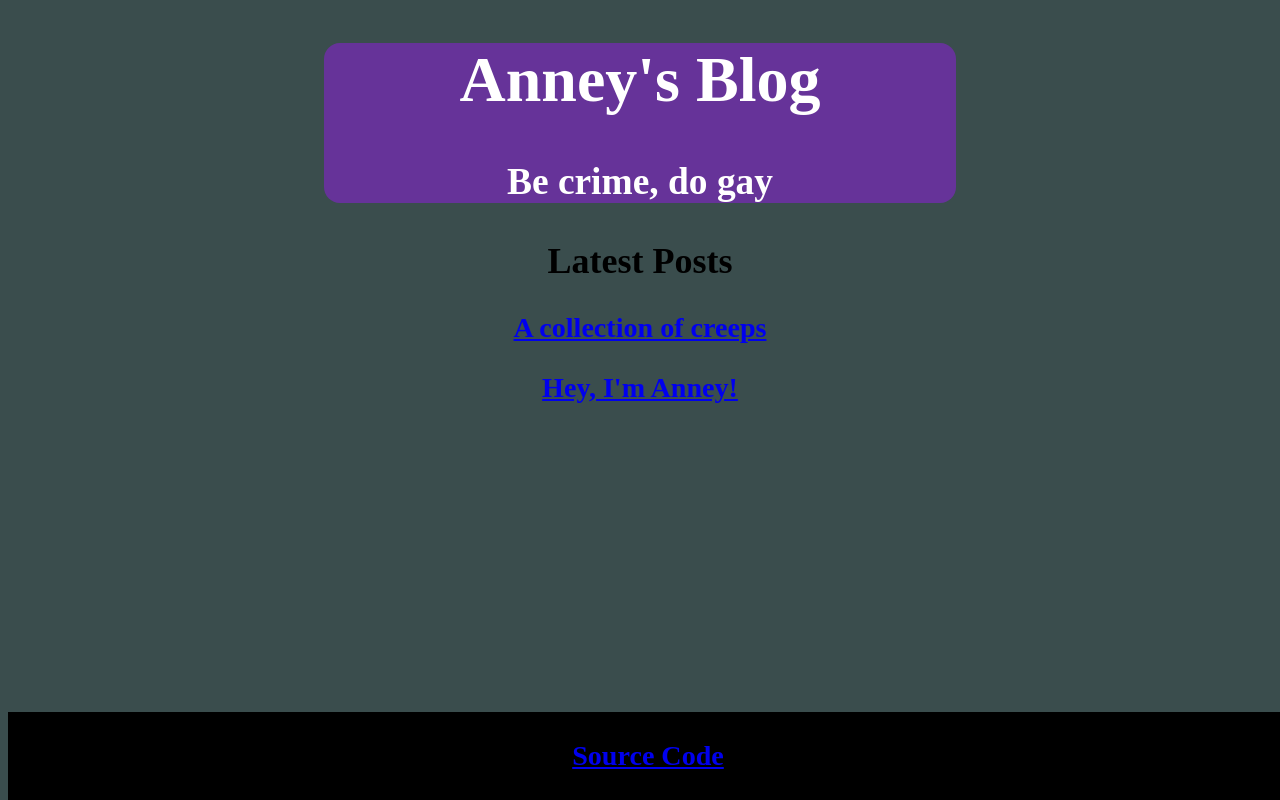
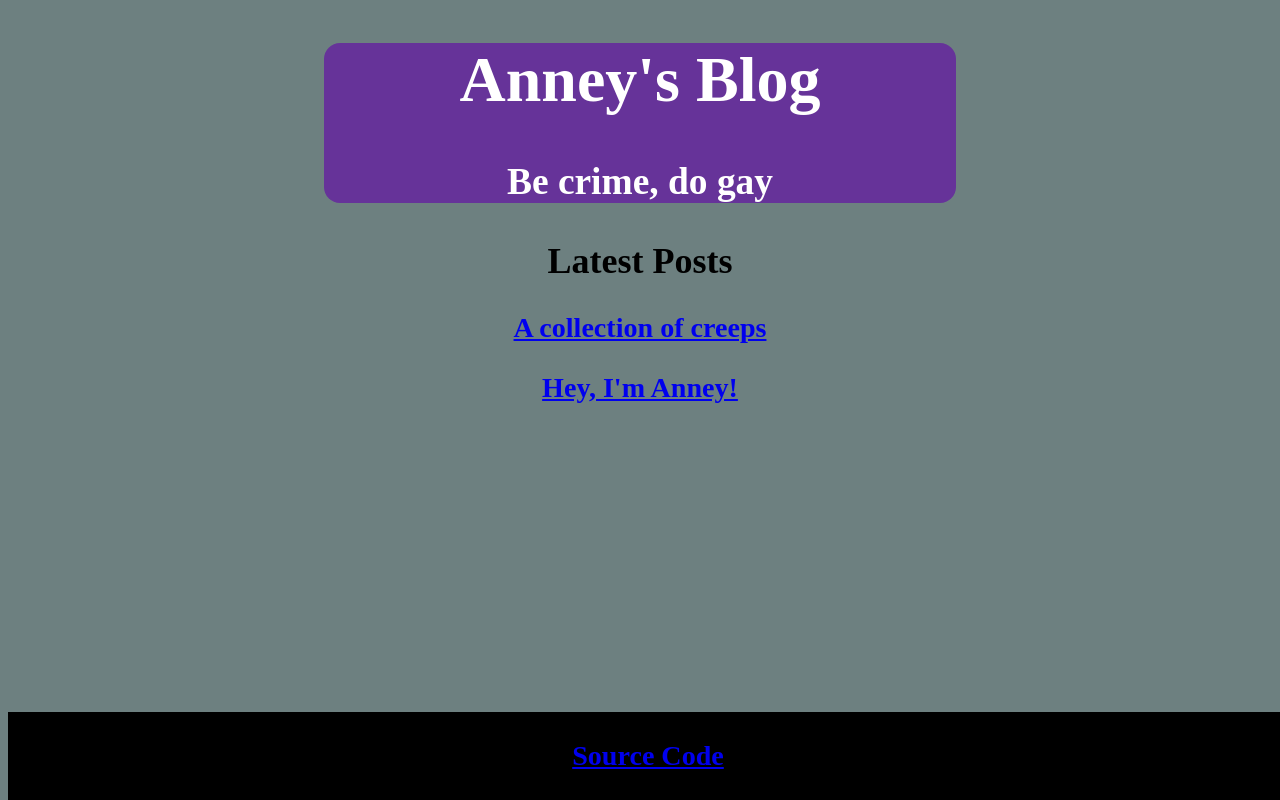
Before and after one commit to AnneysBlog/anneysblog.github.io, a plain HTML site: page index.html in a window 1280 px wide. Drawn offline with Linux system fonts and the light colour scheme.

Commit message:
Better colors

```diff
--- a/style.css
+++ b/style.css
@@ -1,5 +1,5 @@
 body {
-    background-color: #3a4d4d;
+    background-color: #6d8080;
     text-align: center;
     font-size: 24px;
 }
```
